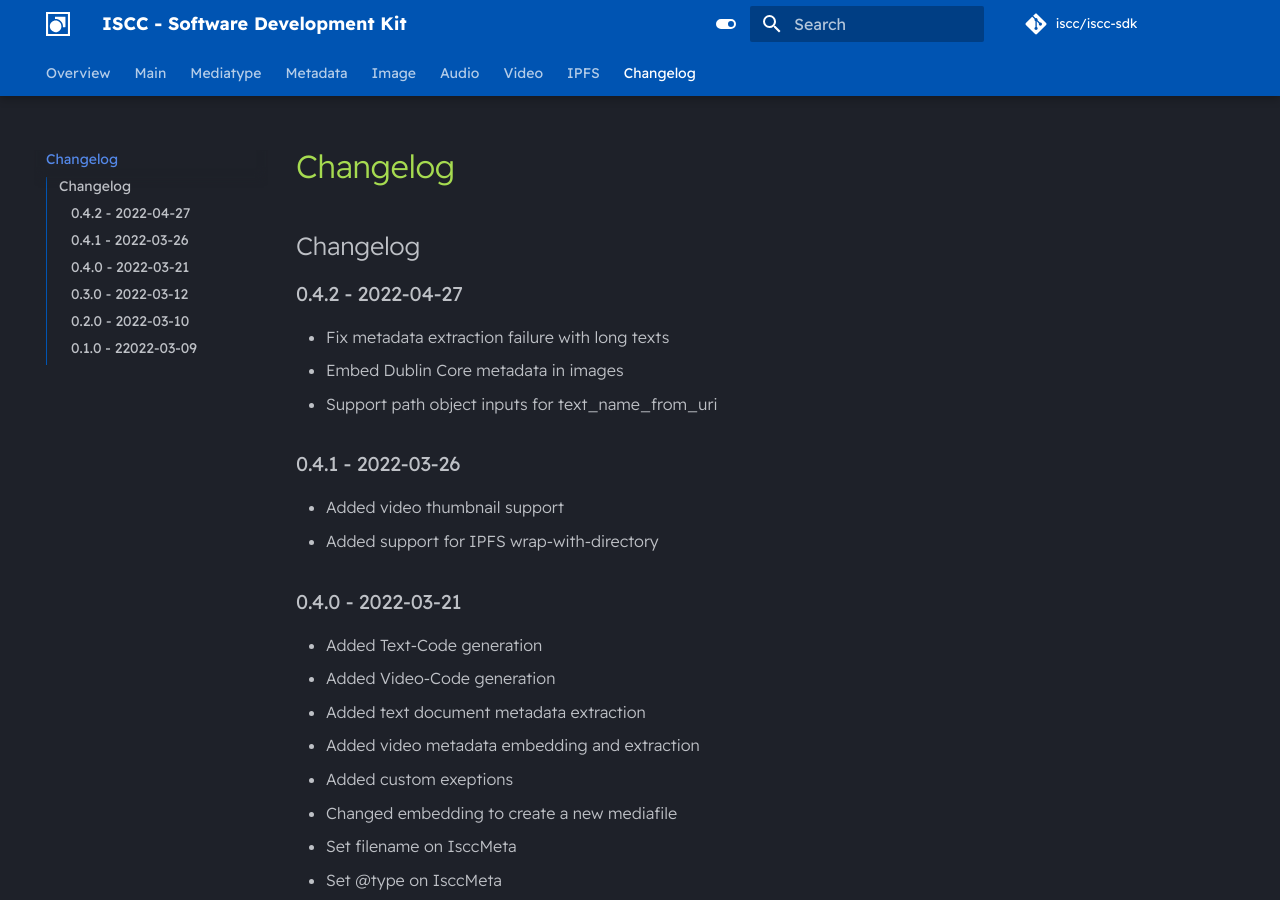
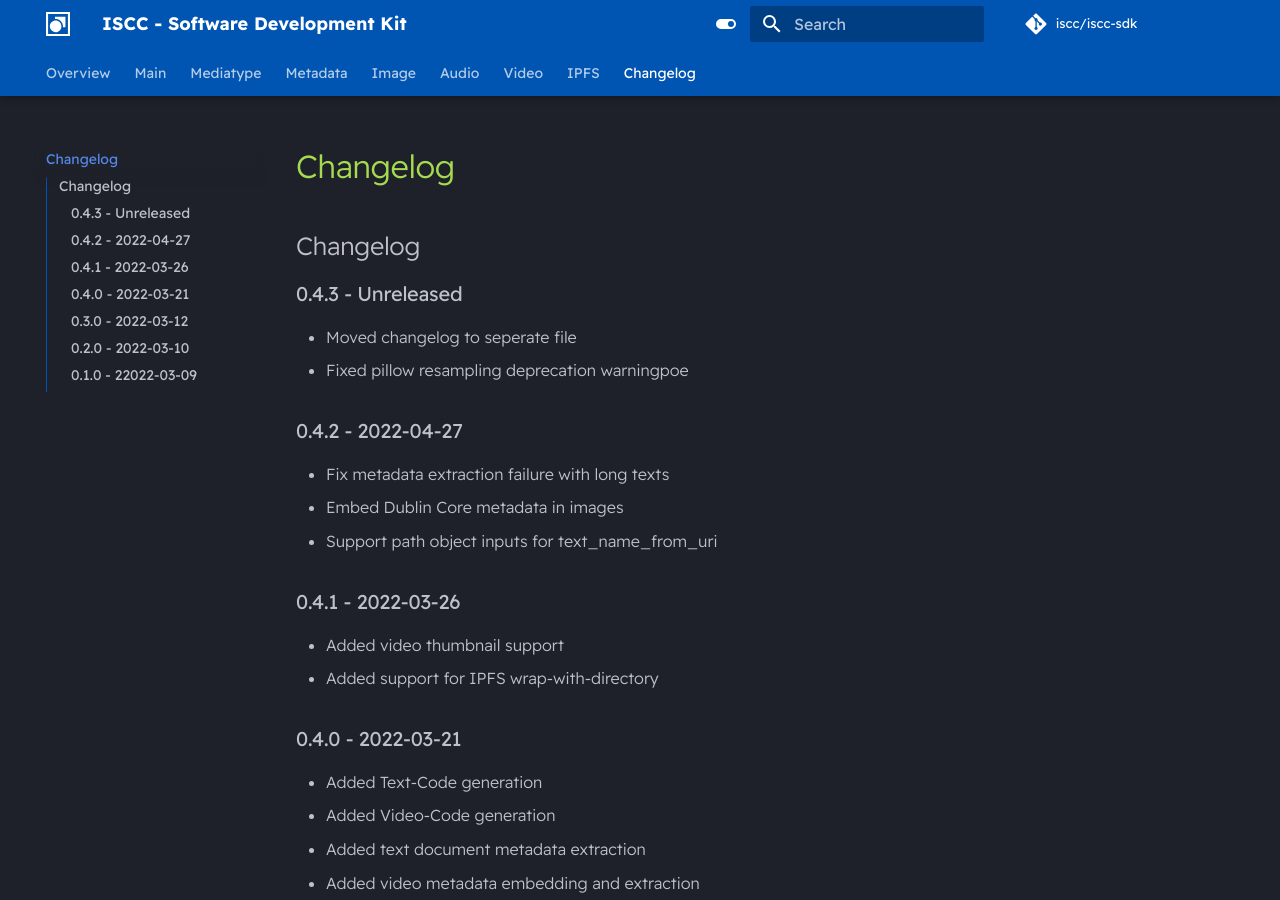
Before and after one commit to iscc/iscc-sdk, an MkDocs documentation site: the page built from docs/changelog.md, in a window 1280 px wide and 900 px high. Built offline with MkDocs 1.6.1 and Material for MkDocs 9.7.7, drawn with Linux system fonts in a browser that asks for light colours; comment, search, counter and statistics services are not loaded.

Commit message:
fix pillow resampling deprecation warnings

```diff
--- a/docs/changelog.md
+++ b/docs/changelog.md
@@ -1,4 +1,8 @@
 ## Changelog
+
+### 0.4.3 - Unreleased
+- Moved changelog to seperate file
+- Fixed pillow resampling deprecation warningpoe
 
 ### 0.4.2 - 2022-04-27
 - Fix metadata extraction failure with long texts
```
Also changed, not shown: CHANGELOG.md (+1 -0 lines), 2 other files.
